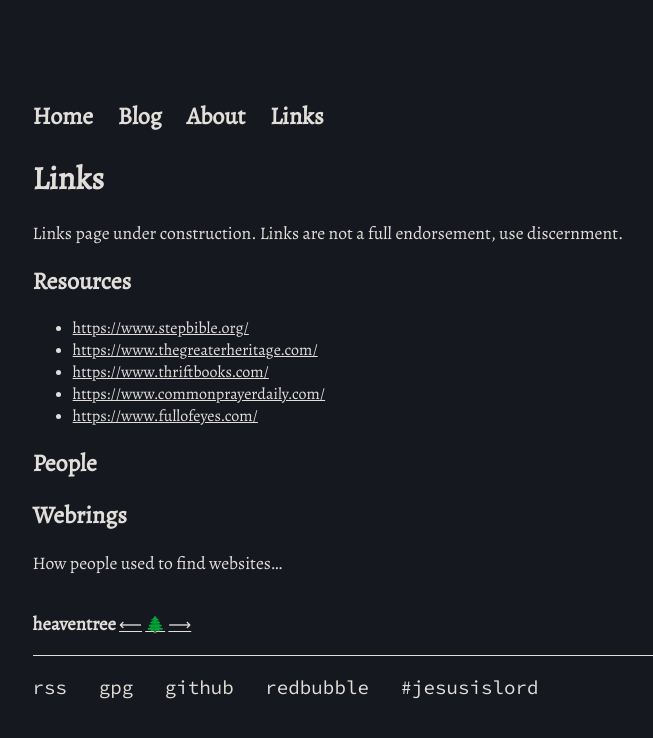
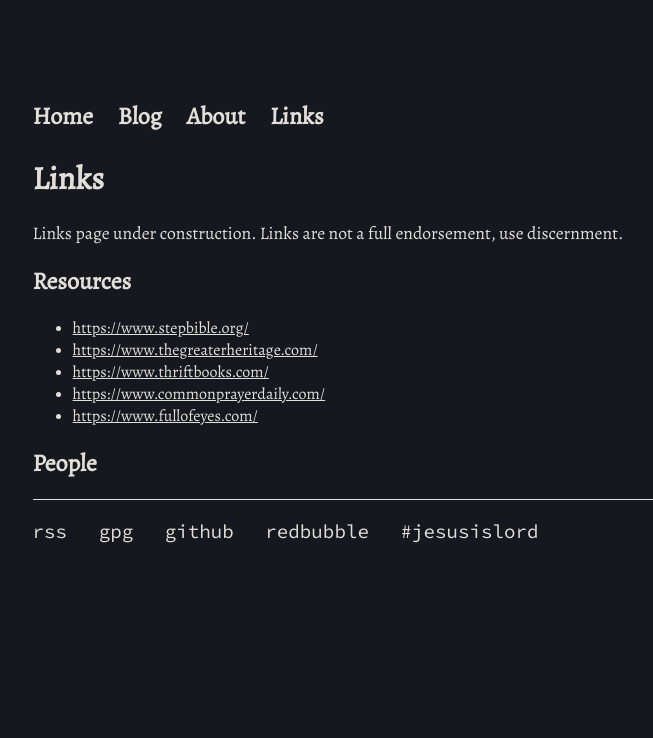
Before and after one commit to codyilardo/codyilardo.github.io, a Jekyll site: the page built from links.md, in a window 1280 px wide. Shown: the top 738 px of the page, without its empty margins (249-902 px from the left). Built offline with Jekyll 4.4.1, drawn with Linux system fonts in a browser that asks for light colours.

Commit message:
removed webring section

```diff
--- a/links.md
+++ b/links.md
@@ -14,16 +14,3 @@ Links page under construction. Links are not a full endorsement, use discernment
 - [https://www.fullofeyes.com/](https://www.fullofeyes.com/)
 
 ## People
-
-## Webrings
-
-How people used to find websites...
-
-<div>
-    <h3 style="display: inline-block;">heaventree</h3>
-    <div style="display: inline-block;">
-        <a href="https://heaventree.xyz/prev">&xlarr;</a>
-        <a href="https://heaventree.xyz">&#x1F332;</a>
-        <a href="https://heaventree.xyz/next">&xrarr;</a>
-    </div>
-</div>
```
